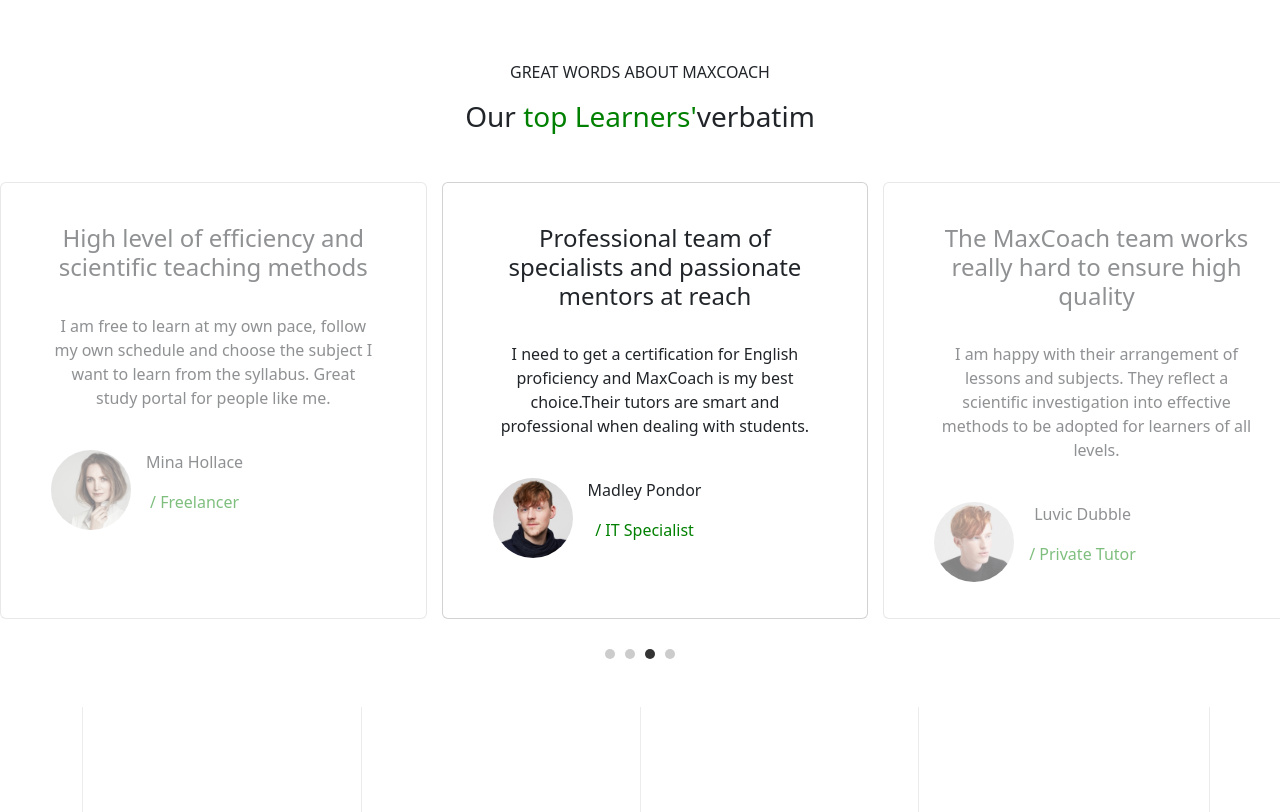
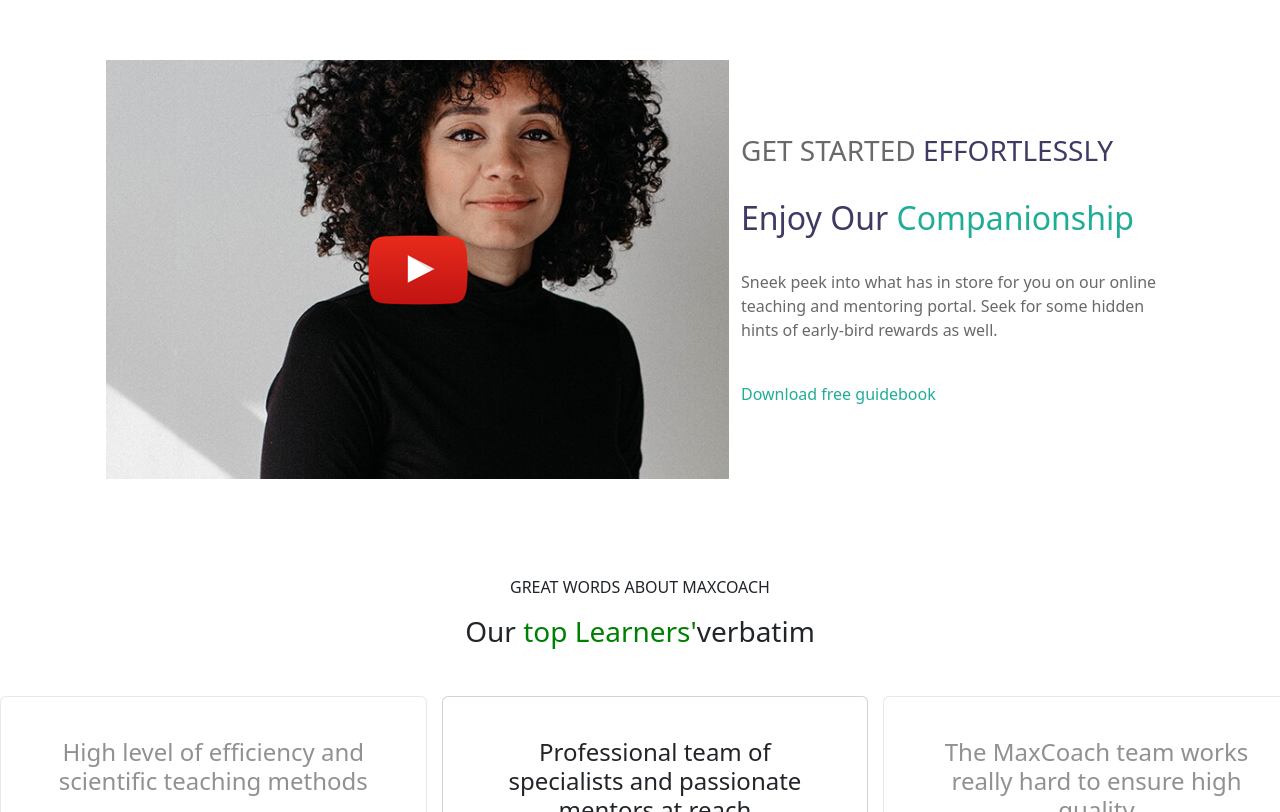
Before and after one commit to Axhu99/proj-html-vuejs, a Vue app: page / in a window 1280 px wide. Shown: the part 2570-3382 px from the top of the page. Built offline with nearby package versions, Linux system fonts and the light colour scheme.

Commit message:
Added HeroSection

```diff
--- a/src/components/AppMain.vue
+++ b/src/components/AppMain.vue
@@ -1,12 +1,14 @@
 <script>
 import CoursesSection from './CoursesSection.vue';
 import TutoringSection from './TutoringSection.vue';
+import HeroSection from './HeroSection.vue';
+
 import CarouselSection from './CarouselSection.vue';
 import BlogsSection from './blogsSection/BlogsSection.vue';
 
 export default {
     name: 'AppMain',
-    components: { CoursesSection, TutoringSection, CarouselSection, BlogsSection }
+    components: { CoursesSection, TutoringSection, CarouselSection, BlogsSection, HeroSection }
 }
 
 </script>
@@ -14,6 +16,7 @@
 <template>
     <CoursesSection />
     <TutoringSection />
+    <HeroSection />
     <CarouselSection />
     <BlogsSection />
 </template>
--- /dev/null
+++ b/src/components/HeroSection.vue
@@ -0,0 +1,55 @@
+<script>
+export default {
+  name: "HeroSection",
+}
+</script>
+
+
+<template>
+  <section id="hero-section">
+    <div class="container p-5">
+      <div class="row">
+        <div class="col-7 p-0 position-relative">
+          <img src="/img/home-2-popup-video-poster.jpg" alt="" class="img-fluid" />
+          <img src="/img/icon-youtube-play.png" alt="" class="youtube-icon" />
+        </div>
+        <div class="col-5 d-flex flex-column justify-content-center gap-4">
+          <h3 class="clr-gry">
+            GET STARTED <span class="clr-vlt">EFFORTLESSLY</span>
+          </h3>
+          <h2 class="clr-vlt">
+            Enjoy Our <span class="clr-grn">Companionship</span>
+          </h2>
+          <p class="clr-gry">
+            Sneek peek into what has in store for you on our online teaching
+            and mentoring portal. Seek for some hidden hints of early-bird
+            rewards as well.
+          </p>
+          <a href="#" class="text-decoration-none clr-grn">Download free guidebook</a>
+        </div>
+      </div>
+    </div>
+  </section>
+</template>
+
+
+<style scoped>
+.clr-vlt {
+  color: #3f3a64;
+}
+
+.clr-gry {
+  color: #696969;
+}
+
+.clr-grn {
+  color: #20ad96;
+}
+
+.youtube-icon {
+  position: absolute;
+  top: 50%;
+  left: 50%;
+  transform: translate(-50%, -50%);
+}
+</style>
```
